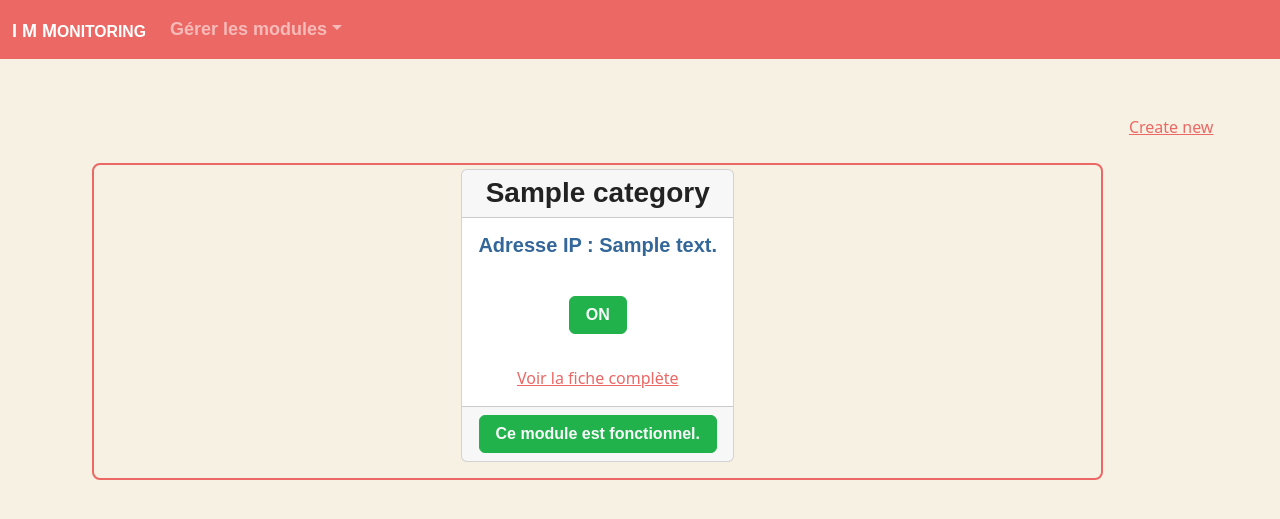
After one commit to DevWebJr/IotModulesMonitoring, a Symfony app: template templates/module/index.html.twig in a window 1280 px wide. The commit adds this page. Shown: the top 519 px of the page. Run offline with Twig, Linux system fonts and the light colour scheme; the template is opened without the code that fills it: most values are stand-ins (such as "Sample title", 1, 10 or a date in 2020); some libraries are stand-ins or nearby versions; some web fonts are replaced.

Commit message:
add form about Module CRUD.add flash_messages on form and customize it

```diff
--- a/public/css/style.css
+++ b/public/css/style.css
@@ -1,3 +1,19 @@
 body {
     background-color: #f7f1e3;
 }
+
+/*MODULES*/
+.data-display-box {
+    width: 80%;
+    margin: 2vw;
+    padding: 0;
+    flex-wrap:wrap;
+    border: solid 2px black;
+}
+
+/*FORMULAIRES*/
+.data-form {
+    display: flex;
+    justify-content: center;
+    width: 40vw;
+}
--- a/src/Entity/Category.php
+++ b/src/Entity/Category.php
@@ -80,4 +80,10 @@ class Category
 
         return $this;
     }
+
+    public function __toString()
+    {
+        return $this->name;
+    }
+
 }
--- a/templates/layouts/base.html.twig
+++ b/templates/layouts/base.html.twig
@@ -21,8 +21,10 @@
         {# Segmentation de l'architecture de l'application #}
         {# Un header statique #}
         {{ include('layouts/header.html.twig') }}
+        {# Un bandeau avec les notifications #}
+        {% include "layouts/partials/_flash_messages.html.twig" %}
         {# Un main dynamique #}
-        <main class="container-fluid p-2 border-dark">
+        <main class="container-fluid d-flex justify-content-center p-2">
             {% block body %}
 
             {% endblock %}
--- a/templates/layouts/header.html.twig
+++ b/templates/layouts/header.html.twig
@@ -14,10 +14,9 @@
                         aria-haspopup="true" aria-expanded="false">Gérer les modules</a>
                     <!--Liens vers le CRUD des modules-->
                     <div class="dropdown-menu">
-                        <a class="dropdown-item" href="#">Ajouter</a>
-                        <a class="dropdown-item" href="#">Supprimer</a>
+                        <a class="dropdown-item" href="{{ path('app_module_index') }}">Tous les modules</a>
                         <div class="dropdown-divider"></div>
-                        <a class="dropdown-item" href="#">Afficher tous les modules</a>
+                        <a class="dropdown-item" href="{{ path('app_module_new') }}">Ajouter</a>
                     </div>
                 </li>
             </ul>
--- /dev/null
+++ b/templates/module/_delete_form.html.twig
@@ -0,0 +1,4 @@
+<form method="post" action="{{ path('app_module_delete', {'id': module.id}) }}" onsubmit="return confirm('ëtes-vous certain de vouloir supprimer ce module?');">
+    <input type="hidden" name="_token" value="{{ csrf_token('delete' ~ module.id) }}">
+    <button class="btn btn-danger">Supprimer</button>
+</form>
--- /dev/null
+++ b/templates/module/index.html.twig
@@ -0,0 +1,39 @@
+{% extends 'layouts/base.html.twig' %}
+
+{% block title %}Tous les modules{% endblock %}
+
+{% block body %}
+    <div class="container-fluid d-flex justify-content-center mt-5 rounded-3 border-primary data-display-box">
+        {% for module in modules %}
+            <div class="card mb-3 text-center m-1">
+                <h3 class="card-header">{{ module.category.name }}</h3>
+                <div class="card-body">
+                    <h5 class="card-title text-info">Adresse IP : {{ module.ipAddress }}</h5>
+                    <h6 hidden class="card-subtitle text-muted">{{ module.id }}</h6>
+                </div>
+                <div class="card-body">
+                    {% if module.alight %}
+                        <div class="btn btn-success text-light">ON</div>
+                    {% else %}
+                        <div class="btn btn-danger text-light">OFF</div>
+                    {% endif %}
+                </div>
+                <div class="card-body">
+                    <a href="#" class="card-link">Voir la fiche complète</a>
+                </div>
+                <div class="card-footer text-muted">
+                    {% if module.functional %}
+                        <div class="btn btn-success text-light">Ce module est fonctionnel.</div>
+                    {% else %}
+                        <div class="btn btn-danger text-light">Ce module n'est pas fonctionnel.</div>
+                    {% endif %}
+                </div>
+            </div>
+            {% else %}
+            <div colspan="5" class="text-primary">no records found</div>
+        {% endfor %}
+
+    </div>
+
+    <a href="{{ path('app_module_new') }}">Create new</a>
+{% endblock %}
```
Also changed, not shown: src/Controller/ModuleController.php (added, +96 -0 lines), src/Form/Module1Type.php (added, +29 -0 lines), src/Form/ModuleType.php (added, +29 -0 lines), src/Repository/ModuleRepository.php (+3 -5 lines), templates/module/_form.html.twig (added, +9 -0 lines), templates/module/edit.html.twig (added, +16 -0 lines), templates/module/new.html.twig (added, +13 -0 lines), templates/module/show.html.twig (added, +34 -0 lines), 1 other file.
